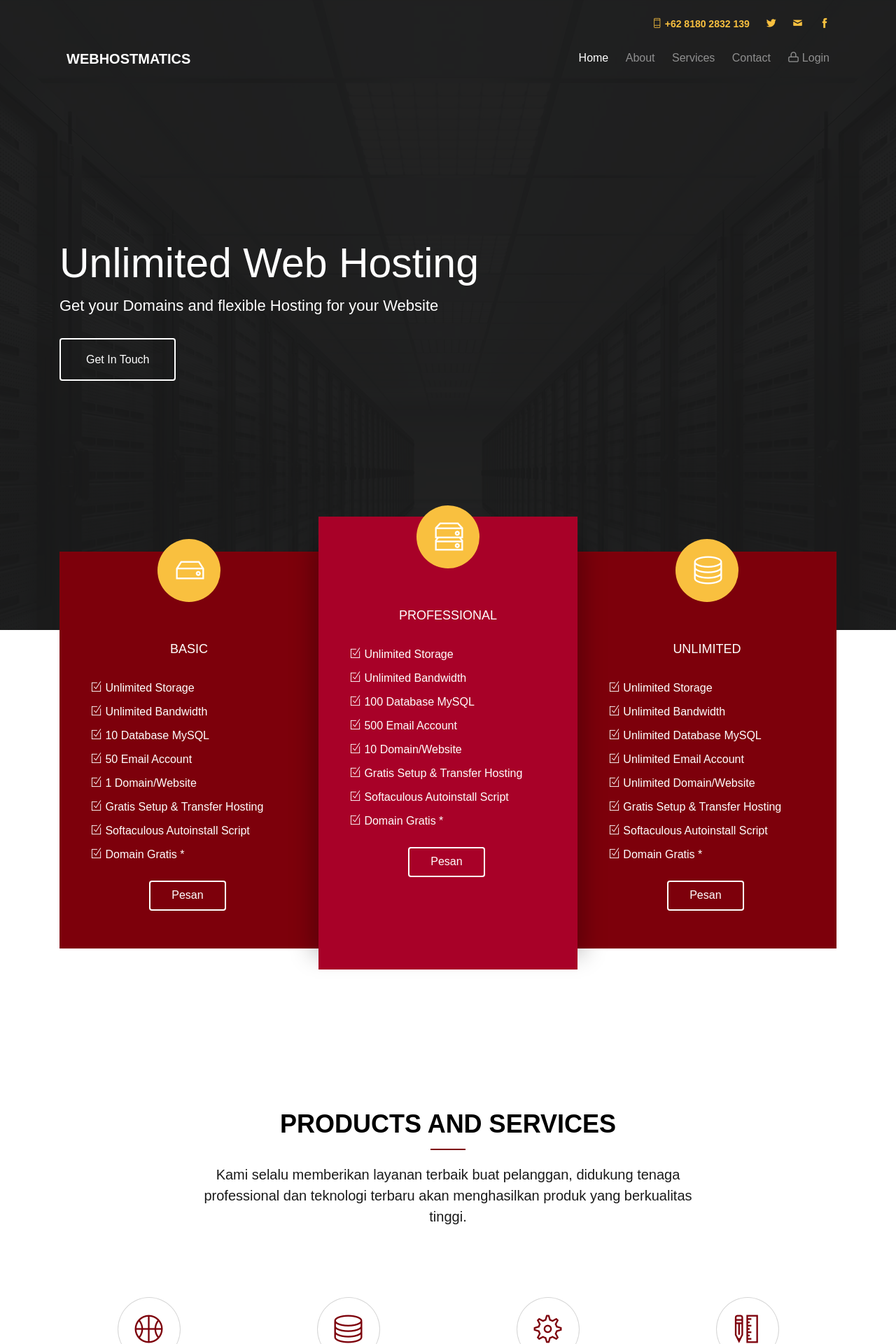
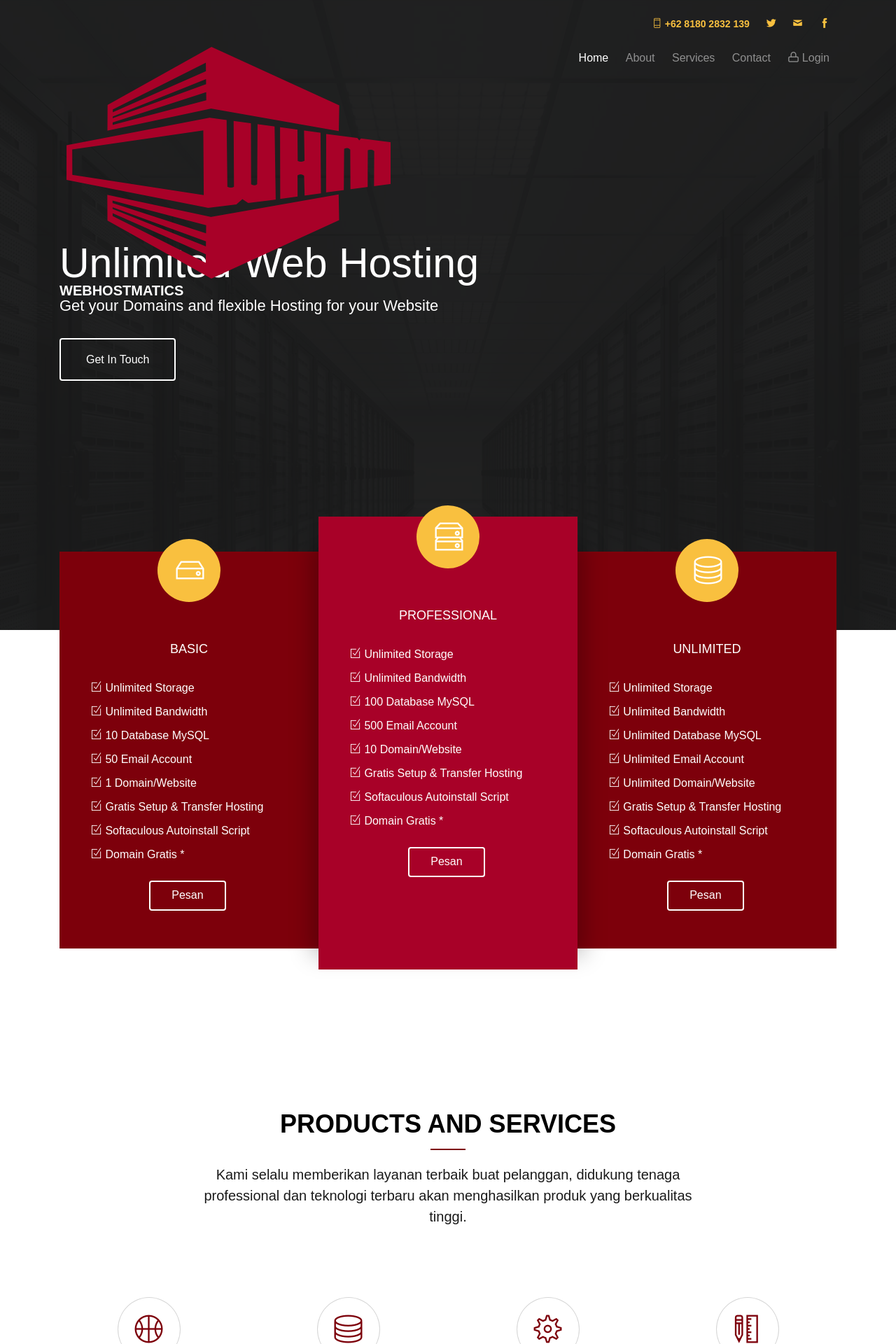
Before and after one commit to mdahost/web, a Jekyll site: the page built from index.html, in a window 1280 px wide. Shown: the top 1920 px of the page at 70% size. Built offline with Jekyll 4.4.1, drawn with Linux system fonts in a browser that asks for light colours; some web fonts are replaced.

Commit message:
Update default.html

```diff
--- a/_layouts/default.html
+++ b/_layouts/default.html
@@ -66,7 +66,7 @@
       </div>
       <div class="row">
         <div class="col-sm-4 col-xs-12">
-          <div id="gtco-logo"><a href="/">Webhostmatics</a></div>
+          <div id="gtco-logo"><a href="/"><img src="/images/logo.png" class="logo" />Webhostmatics</a></div>
         </div>
         <div class="col-xs-8 text-right menu-1">
           <ul>
```
